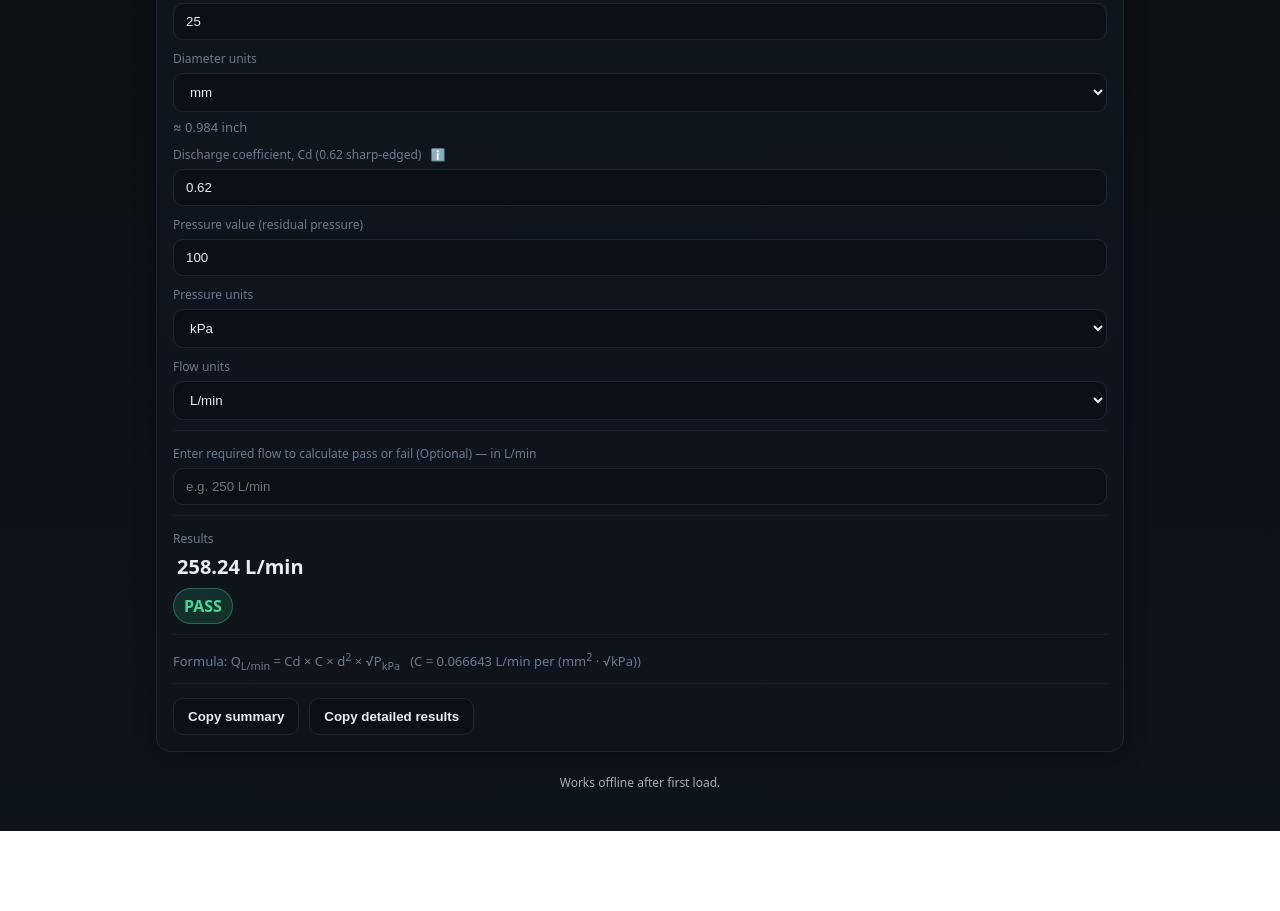
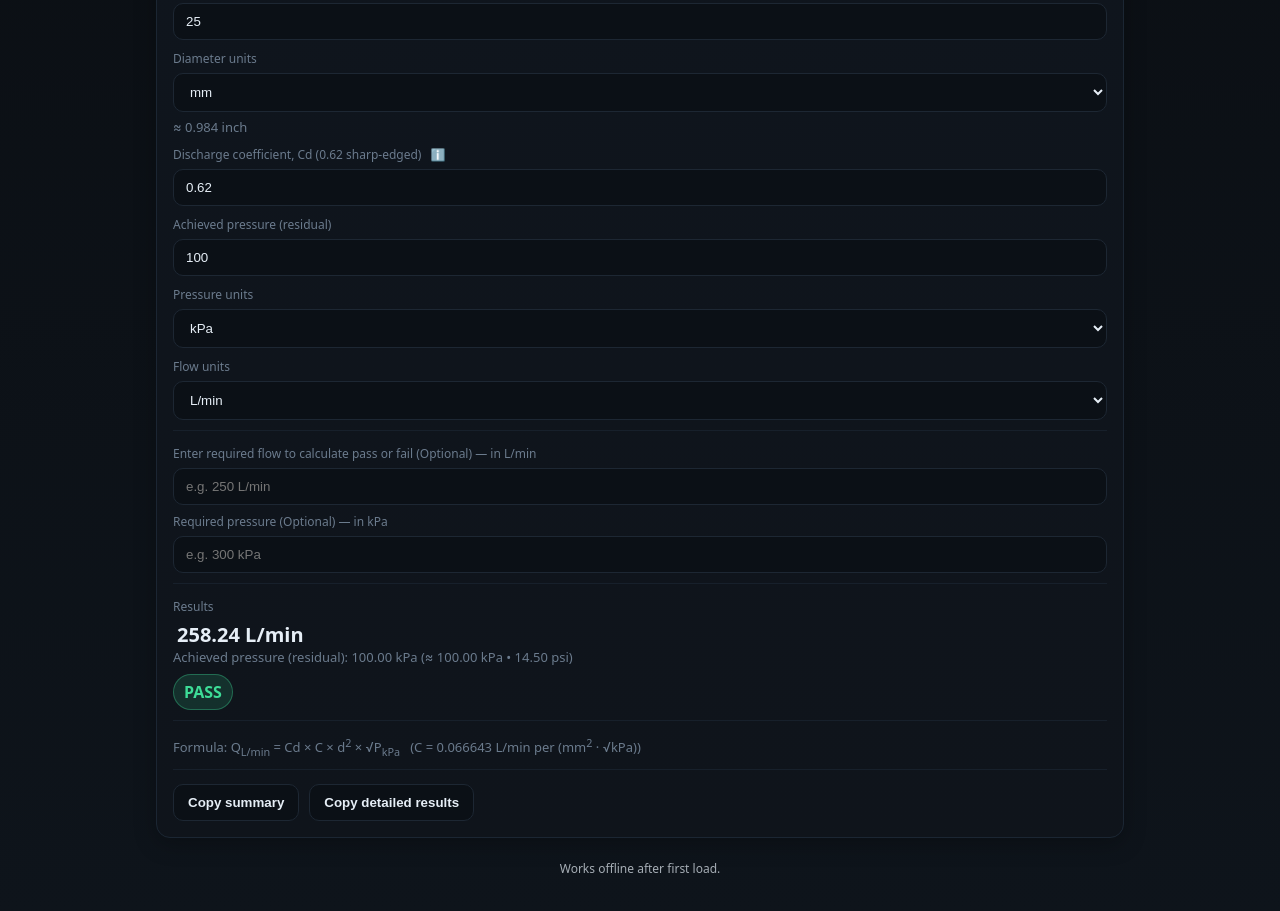
Before and after one commit to lane-allied/orifice-flow, a plain HTML site: page index.html in a window 1280 px wide. Shown: the part 167-1078 px from the top of the page. Before the commit the page ends 998 px from the top, so only its background shows below. Drawn offline with Linux system fonts and the light colour scheme.

Commit message:
Update index.html

```diff
--- a/index.html
+++ b/index.html
@@ -103,8 +103,8 @@
         </div>
         <input id="o_cd" type="number" inputmode="decimal" value="0.62" min="0" max="2" step="0.01">
 
-        <!-- Pressure value ABOVE pressure units -->
-        <label style="margin-top:10px">Pressure value (residual pressure)</label>
+        <!-- Achieved pressure value ABOVE pressure units -->
+        <label style="margin-top:10px">Achieved pressure (residual)</label>
         <input id="o_p" type="number" inputmode="decimal" value="100" min="0" step="0.1">
 
         <label style="margin-top:10px">Pressure units</label>
@@ -121,10 +121,13 @@
           <option value="gpm">gpm</option>
         </select>
 
-        <!-- Required flow -->
+        <!-- Requireds -->
         <div class="hr"></div>
         <label id="o_req_label">Enter required flow to calculate pass or fail (Optional) — in L/min</label>
         <input id="o_req" type="number" inputmode="decimal" placeholder="e.g. 250 L/min">
+
+        <label id="o_reqp_label" style="margin-top:8px;">Required pressure (Optional) — in kPa</label>
+        <input id="o_reqp" type="number" inputmode="decimal" placeholder="e.g. 300 kPa">
 
         <!-- Results (only selected unit is shown) -->
         <div class="hr"></div>
@@ -132,6 +135,7 @@
         <div class="result" id="o_main_lmin" data-unit="Lmin">—</div>
         <div class="result" id="o_main_ls"   data-unit="Ls">—</div>
         <div class="result" id="o_main_gpm"  data-unit="gpm">—</div>
+        <div class="sub" id="o_press_line">—</div>
 
         <div style="margin-top:8px"><span class="pill" id="o_pf">—</span></div>
 
@@ -173,6 +177,7 @@
     if(unit==='psi') return val*6.894757;
     return val;
   }
+  const kPaToPsi = kpa => kpa / 6.894757;
 
   function currentFlowLabel(){
     const out = $('#o_out').value;
@@ -181,12 +186,17 @@
   function currentPressLabel(){ return $('#o_pu').value; }
   function currentDiamLabel(){  return $('#o_du').value; }
 
-  function updateReqLabel(){
-    const u = currentFlowLabel();
-    $('#o_req_label').textContent = `Enter required flow to calculate pass or fail (Optional) — in ${u}`;
-    $('#o_req').placeholder = `e.g. ${u==='L/s' ? '4.2' : (u==='gpm' ? '66' : '250')} ${u}`;
+  function updateReqLabels(){
+    const qU = currentFlowLabel();
+    $('#o_req_label').textContent = `Enter required flow to calculate pass or fail (Optional) — in ${qU}`;
+    $('#o_req').placeholder = `e.g. ${qU==='L/s' ? '4.2' : (qU==='gpm' ? '66' : '250')} ${qU}`;
+
+    const pU = currentPressLabel();
+    $('#o_reqp_label').textContent = `Required pressure (Optional) — in ${pU}`;
+    $('#o_reqp').placeholder = `e.g. ${pU==='psi' ? '50' : '300'} ${pU}`;
   }
 
+  // Bi-directional diameter hint
   function updateDiameterHint(){
     const unit = $('#o_du').value;
     const val  = Number($('#o_d').value)||0;
@@ -203,7 +213,6 @@
   }
 
   function setVisibleResult(outUnit){
-    // hide all, show just the selected
     ['Lmin','Ls','gpm'].forEach(u=>{
       const el = document.querySelector(`[data-unit="${u}"]`);
       if(!el) return;
@@ -227,26 +236,31 @@
     const pU = currentPressLabel();  // kPa or psi
     const dU = currentDiamLabel();   // mm or inch
     const C  = computeDisplayC();
+
     const html = `Formula: Q<sub>${qU}</sub> = Cd × C × d<sup>2</sup> × √P<sub>${pU}</sub> &nbsp;
       (C = ${fmt(C, (C>=100?3:6))} ${qU} per (${dU}<sup>2</sup> · √${pU}))`;
     $('#o_formula').innerHTML = html;
   }
 
   function calcOrifice(){
+    // Inputs
     const dVal  = Number($('#o_d').value)||0;
     const dUnit = $('#o_du').value;
     const dmm   = dUnit === 'inch' ? dVal * MM_PER_INCH : dVal;
 
-    const pu  = $('#o_pu').value;
-    const Praw = Number($('#o_p').value)||0;
-    const Pk  = toKPa(Praw, pu);
-    const Cd  = Number($('#o_cd').value)||0;
-    const out = $('#o_out').value;
-    const req = Number($('#o_req').value);
+    const pUnit  = $('#o_pu').value;
+    const Praw   = Number($('#o_p').value)||0;         // achieved, in pUnit
+    const PkPa   = toKPa(Praw, pUnit);
+    const Ppsi   = kPaToPsi(PkPa);
+
+    const Cd     = Number($('#o_cd').value)||0;
+    const out    = $('#o_out').value;
+    const req    = Number($('#o_req').value);
+    const reqp   = Number($('#o_reqp').value);         // in pUnit
 
     // Core calc (expects d in mm, P in kPa)
-    const C_ls = C_BASE.Ls;
-    const q_ls = Cd * C_ls * dmm*dmm * Math.sqrt(Math.max(Pk,0));
+    const C_ls = C_BASE.Ls; // 0.00111072
+    const q_ls = Cd * C_ls * dmm*dmm * Math.sqrt(Math.max(PkPa,0));
     const q_lm = q_ls * 60;
     const q_gpm = q_lm / 3.785411784;
 
@@ -255,36 +269,42 @@
     $('#o_main_ls').textContent   = `${fmt(q_ls,3)} L/s`;
     $('#o_main_gpm').textContent  = `${fmt(q_gpm,2)} gpm`;
 
+    // Achieved pressure line with both units
+    const pressLine = `Achieved pressure (residual): ${fmt(Praw,2)} ${pUnit} (≈ ${fmt(PkPa,2)} kPa • ${fmt(Ppsi,2)} psi)`;
+    $('#o_press_line').textContent = pressLine;
+
     // Show only selected unit
     setVisibleResult(out);
 
-    // Pass/Fail strictly in selected Flow units
-    let selectedValue = (out==='Ls') ? q_ls : (out==='gpm' ? q_gpm : q_lm);
+    // Selected flow value
+    const selectedValue = (out==='Ls') ? q_ls : (out==='gpm' ? q_gpm : q_lm);
 
-    let passText = '—';
-    if(Number.isFinite(req)){
-      const pass = selectedValue + 1e-9 >= req;
+    // PASS/FAIL requires BOTH required flow and required pressure present
+    const hasReqFlow = Number.isFinite(req);
+    const hasReqPress= Number.isFinite(reqp);
+    if (hasReqFlow && hasReqPress) {
+      const pass = (selectedValue + 1e-9 >= req) && (Praw + 1e-9 >= reqp);
       const el = $('#o_pf');
       el.textContent = pass ? 'PASS' : 'FAIL';
       el.className = 'pill ' + (pass ? 'ok' : 'fail');
-      passText = pass ? 'PASS' : 'FAIL';
     } else {
       const el = $('#o_pf'); el.textContent = '—'; el.className='pill';
     }
 
-    updateReqLabel();
+    updateReqLabels();
     updateDiameterHint();
     updateFormula();
 
     // save snapshot for copying
     lastCalc = {
-      dVal, dUnit, Cd, Praw, pu,
+      dVal, dUnit, Cd,
+      Praw, pUnit, PkPa, Ppsi,
       q_lm, q_ls, q_gpm,
-      out, req, selectedValue, passText
+      out, req, reqp, selectedValue
     };
   }
 
-  ['#o_d','#o_du','#o_p','#o_pu','#o_cd','#o_out','#o_req'].forEach(id=>{
+  ['#o_d','#o_du','#o_p','#o_pu','#o_cd','#o_out','#o_req','#o_reqp'].forEach(id=>{
     $(id).addEventListener('input', calcOrifice);
     $(id).addEventListener('change', calcOrifice);
   });
@@ -320,13 +340,20 @@
     const diamUnit = lastCalc.dUnit === 'inch' ? 'inch' : 'mm';
     const cdTxt = Number.isFinite(lastCalc.Cd) ? fmt(lastCalc.Cd,2) : '—';
     const pTxt  = Number.isFinite(lastCalc.Praw) ? fmt(lastCalc.Praw,2) : '—';
-    const pUnit = lastCalc.pu; // kPa | psi
+    const pUnit = lastCalc.pUnit;
     const outLbl = unitLabelFlow(lastCalc.out);
     const resTxt = Number.isFinite(lastCalc.selectedValue) ? fmt(lastCalc.selectedValue, (lastCalc.out==='Ls'?3:2)) + ' ' + outLbl : '—';
     const reqTxt = Number.isFinite(lastCalc.req) ? `${fmt(lastCalc.req, (lastCalc.out==='Ls'?3:2))} ${outLbl}` : '—';
-    const pfTxt  = lastCalc.passText || '—';
-    return `${diam} ${diamUnit} orifice, Discharge Coefficient ${cdTxt}, ${pTxt} ${pUnit} → ${resTxt}. ` +
-           `Required flow: ${reqTxt} → ${pfTxt}`;
+    const reqPTxt = Number.isFinite(lastCalc.reqp) ? `${fmt(lastCalc.reqp,2)} ${pUnit}` : '—';
+
+    // PASS/FAIL indicator shown in UI; keep summary neutral if not both entered
+    const bothHave = Number.isFinite(lastCalc.req) && Number.isFinite(lastCalc.reqp);
+    const passText = bothHave
+      ? ((lastCalc.selectedValue + 1e-9 >= lastCalc.req) && (lastCalc.Praw + 1e-9 >= lastCalc.reqp) ? 'PASS' : 'FAIL')
+      : '—';
+
+    return `${diam} ${diamUnit} orifice, Discharge Coefficient ${cdTxt}, Achieved pressure (residual) ${pTxt} ${pUnit} → ${resTxt}. ` +
+           `Required: ${reqTxt} & ${reqPTxt} → ${passText}`;
   }
 
   function buildDetailed(){
@@ -338,14 +365,21 @@
     const Ctxt = `${fmt(C, (C>=100?3:6))} ${qU} per (${dU}^2 · √${pU})`;
     const outLbl = unitLabelFlow(lastCalc.out);
     const selVal = fmt(lastCalc.selectedValue, lastCalc.out==='Ls'?3:2);
+    const reqFlowTxt = Number.isFinite(lastCalc.req)  ? `${fmt(lastCalc.req, lastCalc.out==='Ls'?3:2)} ${outLbl}` : '—';
+    const reqPressTxt= Number.isFinite(lastCalc.reqp) ? `${fmt(lastCalc.reqp,2)} ${lastCalc.pUnit}` : '—';
+    const bothHave = Number.isFinite(lastCalc.req) && Number.isFinite(lastCalc.reqp);
+    const pfTxt = bothHave
+      ? ((lastCalc.selectedValue + 1e-9 >= lastCalc.req) && (lastCalc.Praw + 1e-9 >= lastCalc.reqp) ? 'PASS' : 'FAIL')
+      : '—';
 
     const lines = [
       `Orifice: ${fmt(lastCalc.dVal,2)} ${lastCalc.dUnit==='inch'?'inch':'mm'}`,
       `Cd: ${fmt(lastCalc.Cd,2)}`,
-      `Pressure: ${fmt(lastCalc.Praw,2)} ${lastCalc.pu}`,
+      `Achieved pressure (residual): ${fmt(lastCalc.Praw,2)} ${lastCalc.pUnit}  (≈ ${fmt(lastCalc.PkPa,2)} kPa • ${fmt(lastCalc.Ppsi,2)} psi)`,
       `Result (${outLbl}): ${selVal} ${outLbl}`,
-      `Required: ${Number.isFinite(lastCalc.req)? fmt(lastCalc.req, lastCalc.out==='Ls'?3:2)+' '+outLbl : '—'}`,
-      `PASS/FAIL: ${lastCalc.passText || '—'}`,
+      `Required total flow: ${reqFlowTxt}`,
+      `Required pressure: ${reqPressTxt}`,
+      `PASS/FAIL (both must be met): ${pfTxt}`,
       `Formula: Q_${qU} = Cd × C × d^2 × √P_${pU}  (C = ${Ctxt})`
     ];
     return lines.join('\n');
@@ -375,7 +409,7 @@
   document.getElementById('manifestLink').setAttribute('href', manifestURL);
 
   if('serviceWorker' in navigator){
-    const swCode=`const CACHE='orifice-flow-v1';
+    const swCode=`const CACHE='orifice-flow-v2';
     self.addEventListener('install',e=>{e.waitUntil(caches.open(CACHE).then(c=>c.add(new Request(self.location.href,{cache:'reload'}))));self.skipWaiting()});
     self.addEventListener('activate',e=>{e.waitUntil(self.clients.claim())});
     self.addEventListener('fetch',e=>{
```
